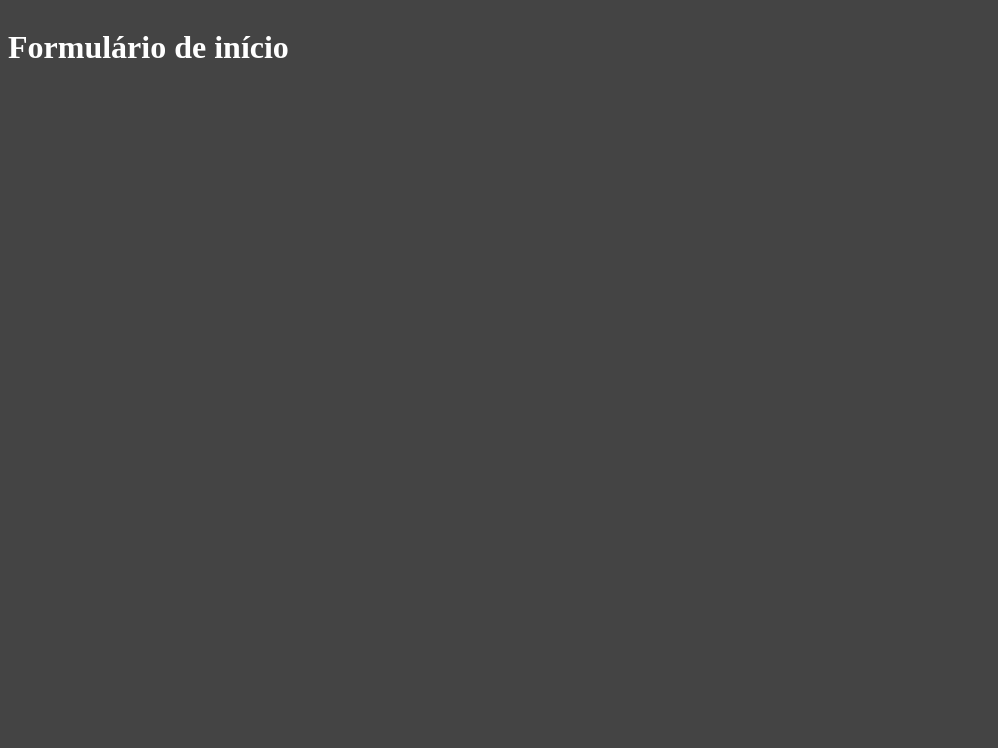
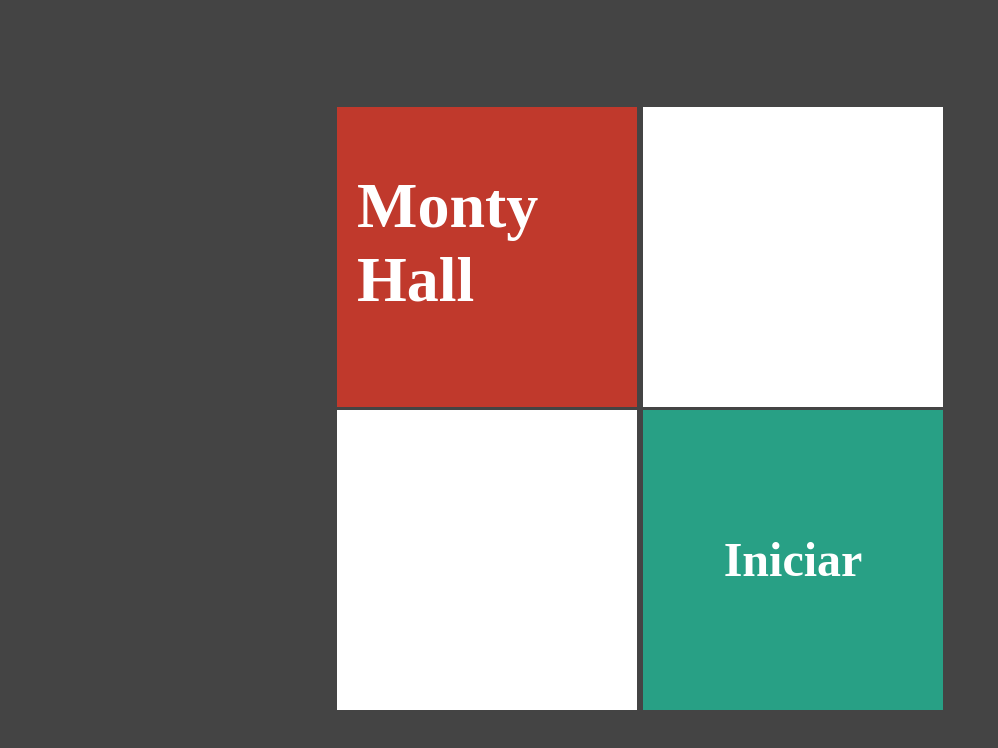
Before and after one commit to fjuncal/portas, a Next.js app: page / in a window 1280 px wide. Shown: the top 748 px of the page, without its empty margins (0-998 px from the left). Built offline with nearby package versions, Linux system fonts and the light colour scheme.

Commit message:
Implementando componente inicial da aplicação

```diff
--- /dev/null
+++ b/src/components/Cartao.tsx
@@ -0,0 +1,20 @@
+import { log } from "console";
+import styles from "../styles/Cartao.module.css";
+
+interface CartaoProps {
+  bgcolor?: string;
+  children?: any;
+}
+
+export default function Cartao(props: CartaoProps) {
+  return (
+    <div
+      className={styles.cartao}
+      style={{
+        backgroundColor: props.bgcolor ?? "#fff",
+      }}
+    >
+      {props.children}
+    </div>
+  );
+}
--- a/src/pages/index.tsx
+++ b/src/pages/index.tsx
@@ -1,13 +1,25 @@
-import { useState } from "react";
-import { PortaModel } from "../../model/portaModel";
-import Porta from "../components/Porta";
-import { log } from "console";
-import { atualizarPortas, criarPortas } from "../../functions/portas";
-export default function Home() {
+import Link from "next/link";
+import Cartao from "../components/Cartao";
+import styles from "../styles/Formulario.module.css";
+
+export default function Formulario() {
   return (
     <>
-      <div style={{ display: "flex" }}>
-        <h1>Formulário de início</h1>
+      <div className={styles.formulario}>
+        <div>
+          <Cartao bgcolor="#c0392c">
+            <h1>Monty Hall</h1>
+          </Cartao>
+          <Cartao />
+        </div>
+        <div>
+          <Cartao />
+          <Cartao bgcolor="#28a085">
+            <Link href={`/jogo/4/2`} className={styles.link}>
+              <h2>Iniciar</h2>
+            </Link>
+          </Cartao>
+        </div>
       </div>
     </>
   );
--- /dev/null
+++ b/src/styles/Cartao.module.css
@@ -0,0 +1,9 @@
+.cartao {
+  display: flex;
+  width: 300px;
+  height: 300px;
+  color: #fff;
+  margin: 3px;
+  font-size: 2rem;
+  padding: 20px;
+}
--- /dev/null
+++ b/src/styles/Formulario.module.css
@@ -0,0 +1,14 @@
+.formulario {
+  display: flex;
+  justify-content: center;
+  align-items: center;
+  height: 100vh;
+}
+
+.link {
+  display: flex;
+  justify-content: center;
+  align-items: center;
+  flex: 1;
+  margin: 0;
+}
```
